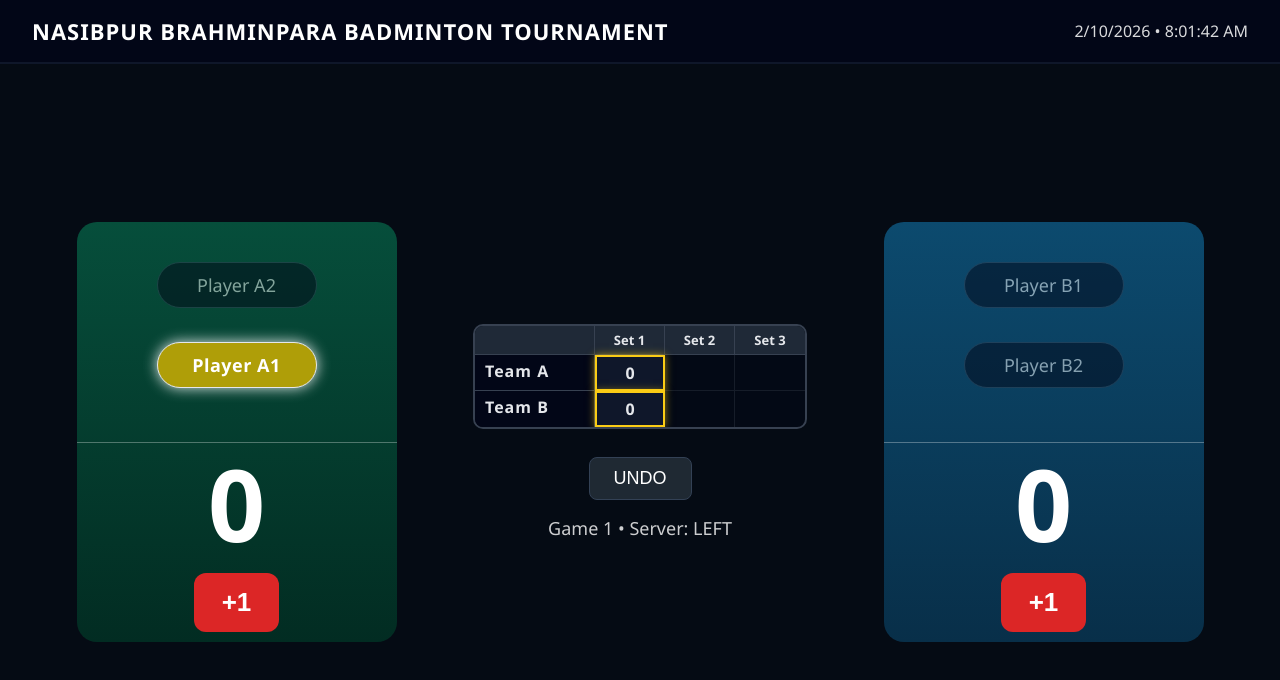
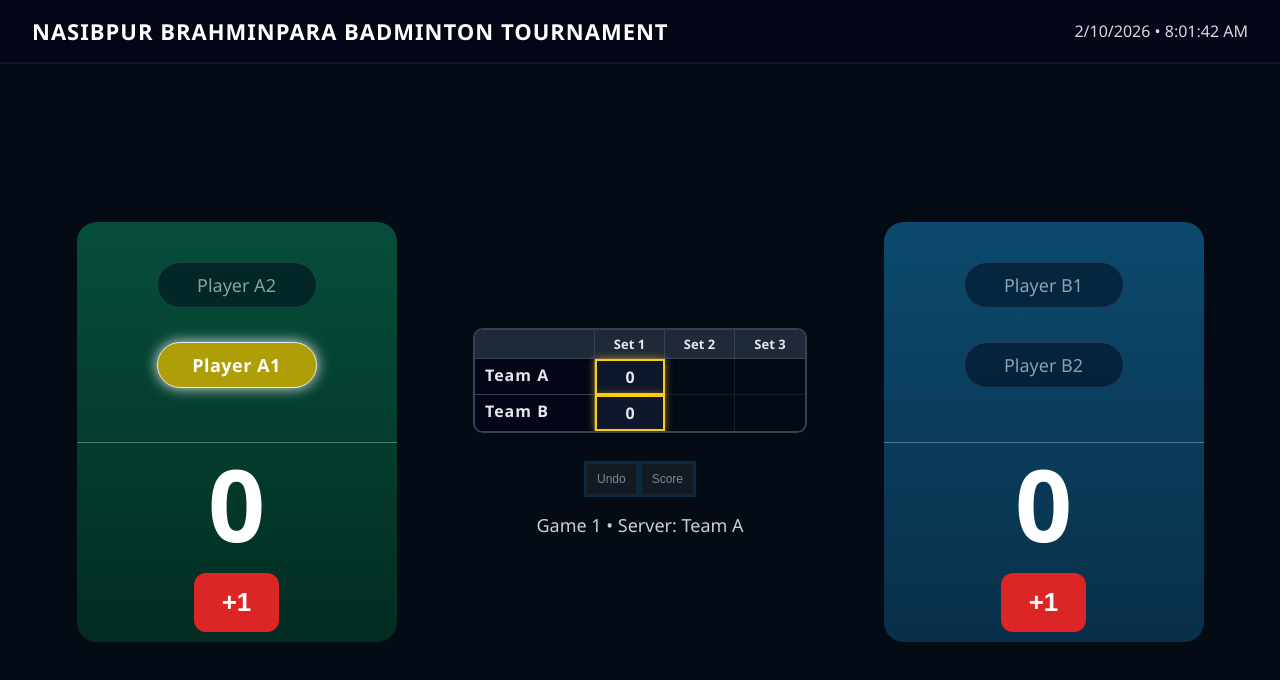
Before and after one commit to iam-soumik/badminton-scoreboard-web, a React (Vite) app: page / in a window 1280 px wide. Shown: the top 680 px of the page. Built offline with nearby package versions, Linux system fonts and the light colour scheme; the HTML template or start-up script is replaced by a standard one.

Commit message:
New features +fix defects + css

```diff
--- a/src/App.jsx
+++ b/src/App.jsx
@@ -7,94 +7,115 @@ import { store } from './redux/store'
 
 export default function App() {
   const dispatch = useDispatch()
+  const game = useSelector(state => state.game)
 
-  const game = useSelector(state => state.game)
   const [time, setTime] = useState(new Date())
   const [setPopup, setSetPopup] = useState(null)
   const prevServerRef = useRef(game.server)
-  const leftPlayers = game.players?.left || []
 
+  /* 🔁 Resolve visual → logical mapping */
+  const leftTeam = game.courtSides.left
+  const rightTeam = game.courtSides.right
+
+  const leftPlayers = game.players[leftTeam]
+  const rightPlayers = game.players[rightTeam]
+
+  /* 🧮 SET GRID (TV STYLE) */
   const MAX_SETS = 3
   const setGrid = Array.from({ length: MAX_SETS }, (_, i) => {
-    const completedSet = game.setResults[i]
+    const completed = game.setResults[i]
 
-    if (completedSet) {
+    if (completed) {
       return {
-        left: completedSet.left,
-        right: completedSet.right,
+        teamA: completed.teamA,
+        teamB: completed.teamB,
         status: 'completed',
       }
     }
 
     if (i + 1 === game.gameNumber) {
       return {
-        left: game.score.left,
-        right: game.score.right,
+        teamA: game.score.teamA,
+        teamB: game.score.teamB,
         status: 'current',
       }
     }
 
-    return {
-      left: '',
-      right: '',
-      status: 'future',
-    }
+    return { teamA: '', teamB: '', status: 'future' }
   })
 
-
+  /* 🎯 SERVING INDICATOR */
   function isServingPlayer(team, player) {
+    if (game.matchFinished) return false
     if (game.server.team !== team) return false
-    const server = game.players[team][game.server.playerIndex]
-    return server?.name === player.name
+    return game.players[team][game.server.playerIndex]?.name === player.name
   }
 
+  /* ⏰ CLOCK */
   useEffect(() => {
     const t = setInterval(() => setTime(new Date()), 1000)
     return () => clearInterval(t)
   }, [])
 
+  /* 🏆 SET POPUP + ANNOUNCE */
   useEffect(() => {
-    if (game.lastSetResult) {
-      setSetPopup(game.lastSetResult)
+    if (!game.lastSetResult) return
 
-      speak(
-        `Set won by ${
-          game.lastSetResult.winner === 'left' ? 'Team A' : 'Team B'
-        }. ${game.lastSetResult.left} ${game.lastSetResult.right}`
-      )
-    }
+    setSetPopup(game.lastSetResult)
+
+    const r = game.lastSetResult
+    const winnerScore = r.winner === 'teamA' ? r.teamA : r.teamB
+    const loserScore = r.winner === 'teamA' ? r.teamB : r.teamA
+
+    speak(
+      `Set won by ${game.teamInfo[r.winner]}.  ${winnerScore} ${loserScore}`
+    )
+
   }, [game.lastSetResult])
 
-  function score(team) {
+  function announceMatchResult() {
+    const winner = game.gamesWon.teamA === 2 ? 'teamA' : 'teamB'
+    const loser  = winner === 'teamA' ? 'teamB' : 'teamA'
+
+    const winnerName = winner === 'teamA' ? 'Team A' : 'Team B'
+    const loserName = loser === 'teamA' ? 'Team A' : 'Team B'
+
+    const winnerScore = game.gamesWon[winner]
+    const loserScore = game.gamesWon[loser]
+
+    speak(
+      `${winnerName} wins the match by ${winnerScore} to ${loserScore}`
+    )
+  }
+
+  function announceCurrentScore() {
+    if (game.matchFinished) return
+
+    const { teamA, teamB } = game.score
+
+    speak(`Current score. Team A ${teamA}. Team B ${teamB}.`)
+  }
+
+
+  /* ➕ SCORE */
+  function score(courtSide) {
     const prevServer = prevServerRef.current
-    dispatch(addPoint(team))
+    dispatch(addPoint(courtSide))
 
     setTimeout(() => {
       const updated = store.getState().game
 
-      // 🏆 1️⃣ SET WON ANNOUNCEMENT
-      if (updated.lastSetResult) {
-        const result = updated.lastSetResult
-
-        speak(
-          `Set won by ${result.winner === 'left' ? 'Team A' : 'Team B'}.
-          ${result.left} ${result.right}`
-        )
-
-        // clear after announcing once
+      if (updated.lastSetResult && !updated.matchFinished) {
         prevServerRef.current = updated.server
         return
       }
 
-      // 🎯 2️⃣ NORMAL POINT ANNOUNCEMENT
       const newServer = updated.server
-      const leftScore = updated.score.left
-      const rightScore = updated.score.right
+      const sA = updated.score.teamA
+      const sB = updated.score.teamB
 
       const scoreText =
-        newServer.team === 'left'
-          ? `${leftScore} ${rightScore}`
-          : `${rightScore} ${leftScore}`
+        newServer.team === 'teamA' ? `${sA} ${sB}` : `${sB} ${sA}`
 
       const serviceChanged =
         prevServer.team !== newServer.team ||
@@ -102,7 +123,7 @@ export default function App() {
 
       if (serviceChanged && prevServer.team !== newServer.team) {
         speak(
-          `Service over. ${newServer.team === 'left' ? 'Team A' : 'Team B'} to serve. ${scoreText}`
+          `Service over. ${updated.teamInfo[newServer.team]} to serve. ${scoreText}`
         )
       } else {
         speak(scoreText)
@@ -117,6 +138,14 @@ export default function App() {
     dispatch(undo())
   }
 
+  function undoFromPopup() {
+    if (!confirmAction('Undo last point?')) return
+    dispatch(undo())
+    setSetPopup(null)   // 👈 CLOSE POPUP
+ }
+
+  /* ================= UI ================= */
+
   return (
     <div className="app-root">
       <header className="top-bar">
@@ -128,95 +157,107 @@ export default function App() {
         </div>
       </header>
 
-      <main className="court">
+      <main className={`court ${game.matchFinished ? 'match-finished' : ''}`}>
+
+        {/* LEFT COURT */}
         <div className="team left">
-          {game.players.left.map(player => (
+          {leftPlayers.map(player => (
             <div
               key={player.name}
-              className={`player-badge
-                court-${player.court.toLowerCase()}
-                ${isServingPlayer('left', player) ? 'serving-player' : 'partner-player'}
+              className={`player-badge court-${player.court.toLowerCase()}
+                ${isServingPlayer(leftTeam, player) ? 'serving-player' : 'partner-player'}
               `}
             >
               {player.name}
             </div>
           ))}
           <div className="team-footer">
-            <div className="team-score">{game.score.left}</div>
-            <button className="score-btn" onClick={() => score('left')}>+1</button>
+            <div className="team-score">{game.score[leftTeam]}</div>
+            <button
+              className="score-btn"
+              onClick={() => score('left')}
+              disabled={game.matchFinished}
+            >
+              +1
+            </button>
           </div>
         </div>
 
+        {/* CENTER PANEL */}
         <div className="center-panel">
+
           <div className="set-grid">
-            {/* Header Row */}
             <div className="cell header"></div>
             {setGrid.map((_, i) => (
               <div key={i} className="cell header">Set {i + 1}</div>
             ))}
 
-            {/* Team A Row */}
-            <div className="cell team-name">{game.teamInfo.left}</div>
-            {setGrid.map((set, i) => (
-              <div
-                key={i}
-                className={`cell score ${set.status}`}
-              >
-                {set.left}
-              </div>
+            <div className="cell team-name">{game.teamInfo.teamA}</div>
+            {setGrid.map((s, i) => (
+              <div key={i} className={`cell score ${s.status}`}>{s.teamA}</div>
             ))}
 
-            {/* Team B Row */}
-            <div className="cell team-name">{game.teamInfo.right}</div>
-            {setGrid.map((set, i) => (
-              <div
-                key={i}
-                className={`cell score ${set.status}`}
-              >
-                {set.right}
-              </div>
+            <div className="cell team-name">{game.teamInfo.teamB}</div>
+            {setGrid.map((s, i) => (
+              <div key={i} className={`cell score ${s.status}`}>{s.teamB}</div>
             ))}
           </div>
+          <div className="utility-div">
+            <button className="utility-btn" onClick={undoLast}>Undo</button>
+            <button className="utility-btn" onClick={announceCurrentScore}> Score </button>
+          </div>
 
-          <button className="undo-btn" onClick={undoLast}>UNDO</button>
+
           <div className="game-info">
-            Game {game.gameNumber} • Server: {game.server.team.toUpperCase()}
+            Game {game.gameNumber} • Server: {game.teamInfo[game.server.team]}
           </div>
         </div>
 
+        {/* RIGHT COURT */}
         <div className="team right">
-          {game.players.right.map(player => (
+          {rightPlayers.map(player => (
             <div
               key={player.name}
-              className={`player-badge
-                court-${player.court.toLowerCase()}
-                ${isServingPlayer('right', player) ? 'serving-player' : 'partner-player'}
+              className={`player-badge court-${player.court.toLowerCase()}
+                ${isServingPlayer(rightTeam, player) ? 'serving-player' : 'partner-player'}
               `}
             >
               {player.name}
             </div>
           ))}
-
           <div className="team-footer">
-            <div className="team-score">{game.score.right}</div>
-            <button className="score-btn" onClick={() => score('right')}>+1</button>
+            <div className="team-score">{game.score[rightTeam]}</div>
+            <button
+              className="score-btn"
+              onClick={() => score('right')}
+              disabled={game.matchFinished}
+            >
+              +1
+            </button>
           </div>
         </div>
 
+        {/* SET POPUP */}
         {setPopup && (
           <div className="set-popup">
             <div className="popup-card">
               <h2>SET RESULT</h2>
+              <p>{game.teamInfo[setPopup.winner]} won</p>
               <p>
-                {setPopup.winner === 'left' ? 'Team A' : 'Team B'} won
+                {setPopup.winner === 'teamA'
+                  ? `${setPopup.teamA} - ${setPopup.teamB}`
+                  : `${setPopup.teamB} - ${setPopup.teamA}`}
               </p>
-              <p>
-                {setPopup.left} - {setPopup.right}
-              </p>
-              <button onClick={() => setSetPopup(null)}>OK</button>
+              <div className="popup-actions">
+                <button onClick={undoFromPopup}>Undo</button>
+                {game.matchFinished  && <button onClick={announceMatchResult}>Announce</button> }
+                <button onClick={() => setSetPopup(null)}>OK</button>
+              </div>
+
             </div>
           </div>
         )}
+
       </main>
     </div>
   )
--- a/src/index.css
+++ b/src/index.css
@@ -67,6 +67,7 @@ html, body, #root {
   margin-bottom: 16px;
 }
 
+
 .score {
   font-size: 160px;
   font-weight: 700;
@@ -88,6 +89,14 @@ html, body, #root {
   border-radius: 12px;
 }
 
+.score-btn:disabled {
+  background: #6b7280;      /* gray */
+  color: #e5e7eb;
+  cursor: not-allowed;
+  opacity: 0.6;
+  box-shadow: none;
+}
+
 .center-panel {
   display: flex;
   flex-direction: column;
@@ -95,13 +104,19 @@ html, body, #root {
   gap: 16px;
 }
 
-.undo-btn {
-  padding: 10px 24px;
-  font-size: 18px;
+.utility-btn {
+  padding: 8px 10px;
+  font-size: 12px;
   background: #1f2933;
   color: white;
   border: 1px solid #334155;
-  border-radius: 8px;
+  border-radius: 2px;
+  margin: 2px;
+}
+
+.utility-div {
+  background-color: #0c4a6e;
+  opacity: 0.5;
 }
 
 .game-info {
@@ -149,7 +164,12 @@ html, body, #root {
 .serving-player {
   animation: servePulse 1.6s ease-in-out infinite;
 }
-
+.match-finished .serving-player {
+  animation: none;
+  box-shadow: none;
+  border-style: dashed;
+  opacity: 0.85;
+}
 .team-score {
   font-size: 100px;
   font-weight: 700;
--- a/src/logic/scoringEngine.js
+++ b/src/logic/scoringEngine.js
@@ -8,215 +8,213 @@ export function createScoringEngine() {
 
   function initialState() {
     return {
-            score: { left: 0, right: 0 },
+      // 🔢 Logical team scores
+      score: {
+        teamA: 0,
+        teamB: 0,
+      },
 
+      // 👥 Players by logical team
       players: {
-            left: [
+        teamA: [
           { name: 'Player A1', court: 'RIGHT' },
           { name: 'Player A2', court: 'LEFT' },
         ],
-            right: [
+        teamB: [
           { name: 'Player B1', court: 'RIGHT' },
           { name: 'Player B2', court: 'LEFT' },
         ],
       },
 
-            server: { team: 'left', playerIndex: 0 },
+      // 🏟️ Which team is on which side
+      courtSides: {
+        left: 'teamA',
+        right: 'teamB',
+      },
+
+      // 🎯 Server is ALWAYS a logical team
+      server: {
+        team: 'teamA',
+        playerIndex: 0,
+      },
+
       gameNumber: 1,
-            gamesWon: { left: 0, right: 0 },
-            history: [],
+
+      // 🏆 Sets won (logical)
+      gamesWon: {
+        teamA: 0,
+        teamB: 0,
+      },
+
+      setResults: [],       // [{ teamA: 21, teamB: 18 }]
+      lastSetResult: null,  // { winner: 'teamA', teamA, teamB, setNumber }
+
       started: false,
       thirdGameSwapDone: false,
-            setResults: [],          // [{ left: 21, right: 18 }]
-            lastSetResult: null,     // { winner, left, right }
+      matchFinished: false,
+
       teamInfo: {
-                left: "Team A",
-                right: "Team B",
+        teamA: 'Team A',
+        teamB: 'Team B',
       },
+
       matchConfig: {
-                firstServerTeam: 'left',
+        firstServerTeam: 'teamA',
         firstServerPlayerIndex: 0,
-            }
+      },
 
+      history: [],
     }
   }
 
-    function swapCourtsOnly() {
-        const tempPlayers = state.players.left
-        state.players.left = state.players.right
-        state.players.right = tempPlayers
+  let state = initialState()
+
+  /* ---------------- HELPERS ---------------- */
+  function getSnapshot(state) {
+        return {
+            score: state.score,
+            players: state.players,
+            server: state.server,
+            courtSides: state.courtSides,
+            gamesWon: state.gamesWon,
+            setResults: state.setResults,
+            lastSetResult: state.lastSetResult,
+            gameNumber: state.gameNumber,
+            started: state.started,
+            thirdGameSwapDone: state.thirdGameSwapDone,
+            matchFinished: state.matchFinished,
+            teamInfo: state.teamInfo,   // 👈 REQUIRED
+        }
   }
 
-    function updateServicePosition(state, team, sameServer) {
+  function snapshot() {
+    state.history.push(JSON.parse(JSON.stringify(getSnapshot(state))))
+
+    if (state.history.length > 100) {
+        state.history.shift()
+    }
+  }
+
+  function getOpponent(team) {
+    return team === 'teamA' ? 'teamB' : 'teamA'
+  }
+
+  function swapCourtsOnly() {
+    const temp = state.courtSides.left
+    state.courtSides.left = state.courtSides.right
+    state.courtSides.right = temp
+  }
+
+  function isGameOver(a, b) {
+    if ((a >= RULES.TARGET || b >= RULES.TARGET) && Math.abs(a - b) >= RULES.WIN_BY) {
+      return true
+    }
+    if (a === RULES.MAX || b === RULES.MAX) return true
+    return false
+  }
+
+  function updateServicePosition(team, sameServer) {
     const players = state.players[team]
     const score = state.score[team]
-
-        const isLeftTeam = team === 'left'
     const isEven = score % 2 === 0
-
-        // Face-to-face BWF rule
     const shouldServeFrom = isEven ? 'RIGHT' : 'LEFT'
 
     if (sameServer) {
-            // 🔁 SAME SERVER → SWAP COURTS
       const server = players[state.server.playerIndex]
       const partner = players.find(p => p !== server)
 
       server.court = shouldServeFrom
       partner.court = shouldServeFrom === 'RIGHT' ? 'LEFT' : 'RIGHT'
     } else {
-            // 🔄 SERVICE CHANGE → PICK PLAYER ALREADY ON CORRECT COURT
-            let serverIndex = players.findIndex(p => p.court === shouldServeFrom)
-
-            // defensive fallback
-            if (serverIndex === -1) {
-                players[0].court = shouldServeFrom
-                players[1].court = shouldServeFrom === 'RIGHT' ? 'LEFT' : 'RIGHT'
-                serverIndex = 0
-            }
+      let idx = players.findIndex(p => p.court === shouldServeFrom)
+      if (idx === -1) idx = 0
 
       state.server.team = team
-            state.server.playerIndex = serverIndex
+      state.server.playerIndex = idx
     }
   }
 
-    let state = initialState()
+  /* ---------------- CORE LOGIC ---------------- */
 
-    function snapshot() {
-        state.history.push(
-            JSON.parse(JSON.stringify({
-                score: state.score,
-                players: state.players,
-                server: state.server,
-                gameNumber: state.gameNumber,
-                gamesWon: state.gamesWon,
-                started: state.started,
-                thirdGameSwapDone: state.thirdGameSwapDone,
-            }))
-        )
+  function addPoint(courtSide) {
+  if (state.matchFinished) return
+
+  snapshot()
+
+  const team = state.courtSides[courtSide]
+
+  if (!state.started) {
+    state.server.team = state.matchConfig.firstServerTeam
+    state.server.playerIndex = state.matchConfig.firstServerPlayerIndex
+    state.started = true
   }
 
-    function swapPlayerPositions(team) {
-        const players = state.players[team]
-        const temp = players[0].court
-        players[0].court = players[1].court
-        players[1].court = temp
-    }
-
-
-    function isGameOver(l, r) {
-        if ((l >= RULES.TARGET || r >= RULES.TARGET) && Math.abs(l - r) >= RULES.WIN_BY) {
-            return true
-        }
-        if (l === RULES.MAX || r === RULES.MAX) return true
-        return false
-    }
-
-    function addPoint(team) {
-        if (state.gamesWon.left === 2 || state.gamesWon.right === 2) {
-            return
-        }
-        snapshot()
-        if (!state.started && state.gameNumber === 1) {
-            state.server.team = state.matchConfig.firstServerTeam
-            state.server.playerIndex = state.matchConfig.firstServerPlayerIndex
-        }
-
-        state.started = true
-
-        // 🧹 Clear previous set result ONLY on first rally of new set
-        if (
-            state.lastSetResult &&
-            state.score.left === 0 &&
-            state.score.right === 0
-        ) {
+  // clear popup on new rally
+  if (state.lastSetResult && state.score.teamA === 0 && state.score.teamB === 0) {
     state.lastSetResult = null
   }
 
-        // ➕ Add point
   state.score[team]++
 
   const sameServer = state.server.team === team
-        updateServicePosition(state, team, sameServer)
+  updateServicePosition(team, sameServer)
 
-        // 🔁 3rd game mid-court swap at 11
+  // 🔁 3rd set mid swap at 11
   if (state.gameNumber === 3 && !state.thirdGameSwapDone) {
-            if (state.score.left === 11 || state.score.right === 11) {
-                swapSidesFull()
+    if (state.score.teamA === 11 || state.score.teamB === 11) {
+      swapCourtsOnly()
       state.thirdGameSwapDone = true
     }
   }
 
   // 🏁 SET OVER
-        if (isGameOver(state.score.left, state.score.right)) {
-            const winner = state.score.left > state.score.right ? 'left' : 'right'
+  if (isGameOver(state.score.teamA, state.score.teamB)) {
+    const winner =
+      state.score.teamA > state.score.teamB ? 'teamA' : 'teamB'
+
     state.gamesWon[winner]++
 
-            // 📊 Save set history
     state.setResults.push({
-                left: state.score.left,
-                right: state.score.right,
+      teamA: state.score.teamA,
+      teamB: state.score.teamB,
     })
 
     state.lastSetResult = {
       winner,
-                left: state.score.left,
-                right: state.score.right,
+      teamA: state.score.teamA,
+      teamB: state.score.teamB,
       setNumber: state.gameNumber,
     }
 
-            // 🔁 Swap physical court sides only
+    // 🛑 CHECK IF MATCH OVER FIRST
+    const isMatchOver = state.gamesWon[winner] === 2
+
+    if (isMatchOver) {
+      state.matchFinished = true
+      return   // 🔒 DO NOT swap courts, DO NOT reset scores
+    }
+
+    // 🔁 Normal between-set behavior
     swapCourtsOnly()
 
-            // 🏆 Winner serves next set
+    // winner serves next set
     state.server.team = winner
-            state.server.playerIndex = 0   // you can make configurable later
+    state.server.playerIndex = 0
 
-            if (state.gamesWon.left + state.gamesWon.right < RULES.MAX_GAMES) {
     state.gameNumber++
-                state.score = { left: 0, right: 0 }
+    state.score.teamA = 0
+    state.score.teamB = 0
     state.started = false
     state.thirdGameSwapDone = false
   }
 }
 
-    }
-
-
-    function swapSidesFull() {
-        // swap players
-        const tempPlayers = state.players.left
-        state.players.left = state.players.right
-        state.players.right = tempPlayers
-
-        // swap scores
-        const s = state.score.left
-        state.score.left = state.score.right
-        state.score.right = s
-
-        // swap games won
-        const g = state.gamesWon.left
-        state.gamesWon.left = state.gamesWon.right
-        state.gamesWon.right = g
-
-        // swap server team
-        state.server.team = state.server.team === 'left' ? 'right' : 'left'
-    }
 
   function undo() {
     if (!state.history.length) return
-
-        const last = state.history.pop()
-
-        state.score = last.score
-        state.players = last.players
-        state.server = last.server
-        state.gameNumber = last.gameNumber
-        state.gamesWon = last.gamesWon
-        state.started = last.started
-        state.thirdGameSwapDone = last.thirdGameSwapDone
+    const previous = state.history.pop()
+    Object.assign(state, previous)
   }
-
 
   function reset() {
     state = initialState()
```
Lines whose indentation alone changed are shown as unchanged.
